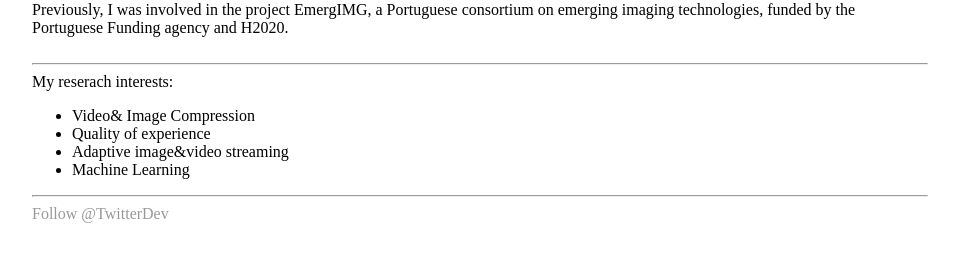
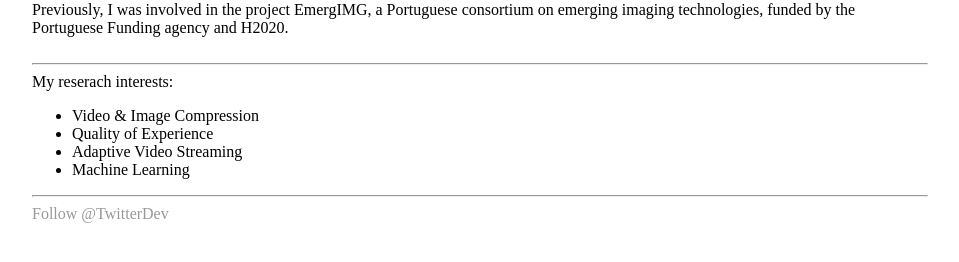
Before and after one commit to HadiAmirpour/hadiamirpour.github.io, a Jekyll site: the page index.html, which Jekyll copies as it is, in a window 1280 px wide. Shown: the part 378-640 px from the top of the page, without its empty margins (160-1119 px from the left). Built offline with Jekyll 4.4.1, drawn with Linux system fonts in a browser that asks for light colours; comment, search, counter and statistics services are not loaded.

Commit message:
Update index.html

```diff
--- a/index.html
+++ b/index.html
@@ -36,9 +36,9 @@
 			<hr>
 		        <h> My reserach interests:</h>
                         <ul style="My reserach interests:;">
-  				<li>Video& Image Compression</li>
-				<li>Quality of experience</li>
-  				<li>Adaptive image&video streaming</li>
+  				<li>Video & Image Compression</li>
+				<li>Quality of Experience</li>
+  				<li>Adaptive Video Streaming</li>
  				 <li>Machine Learning</li>
 			</ul>
 			<hr>
```
